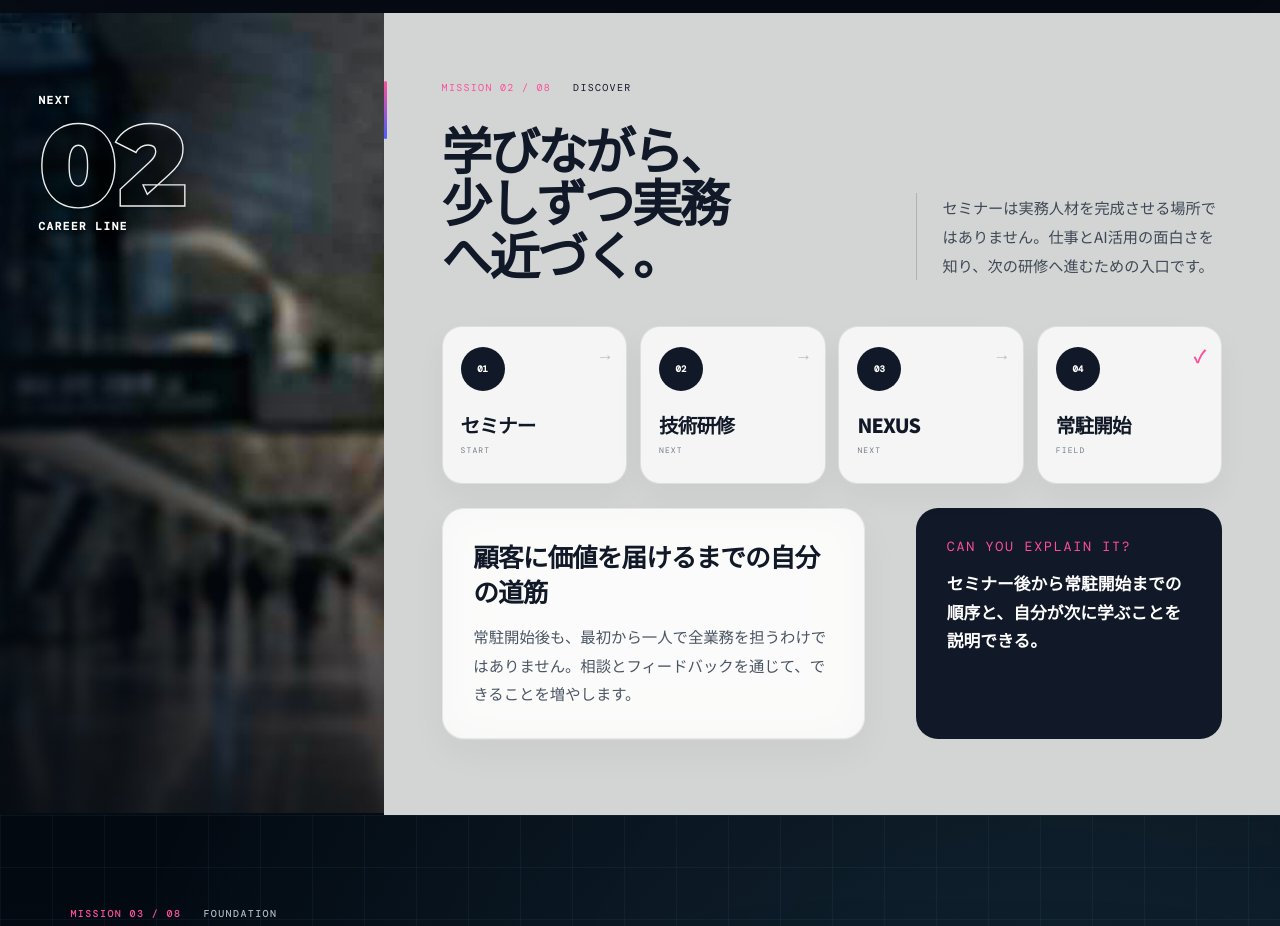
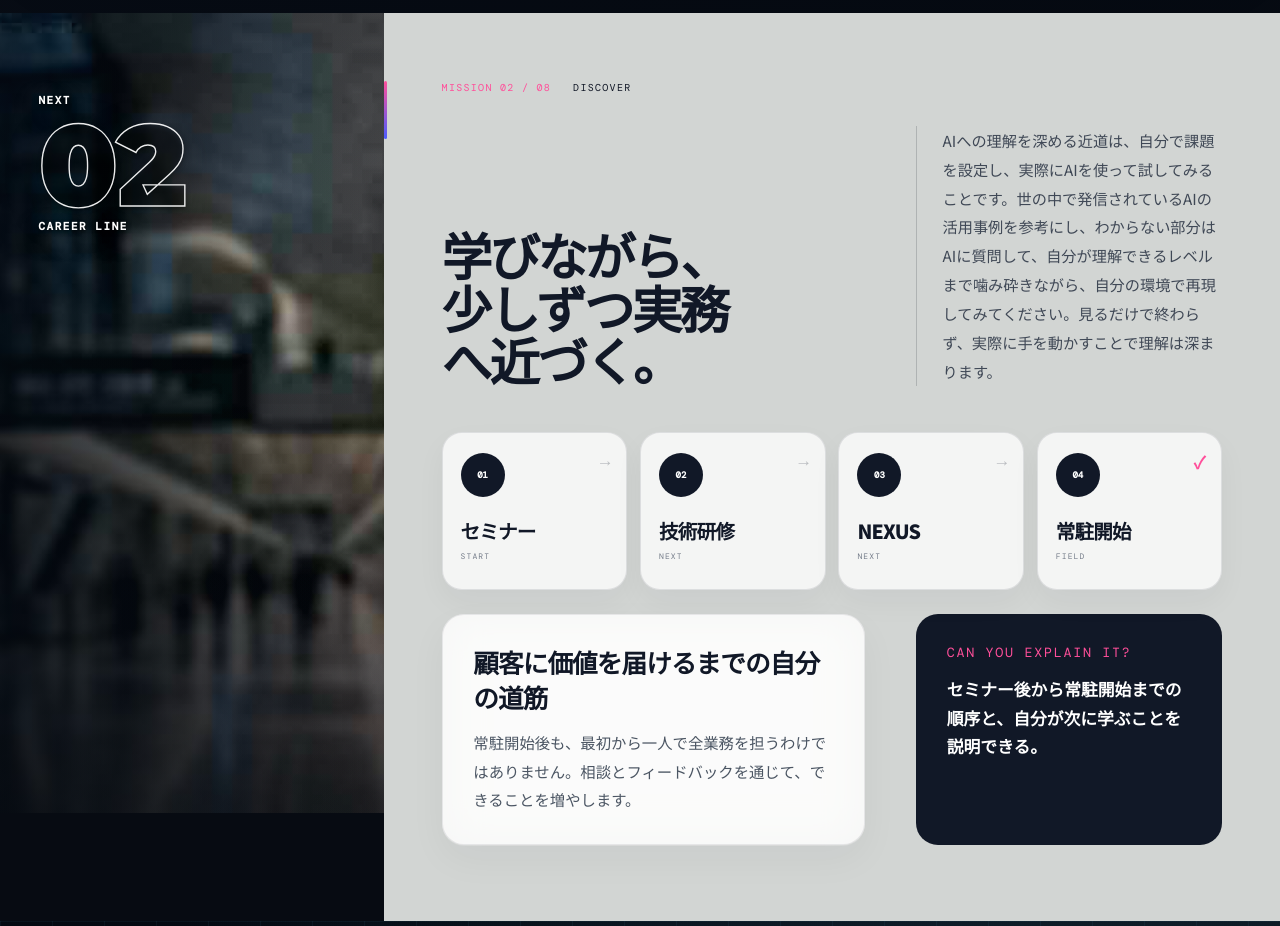
Before and after one commit to hmatsuo-ai/vexum-it-literacy-training, a Next.js app: page / in a window 1280 px wide. Shown: the part 5520-6446 px from the top of the page. Built offline with nearby package versions, Linux system fonts and the light colour scheme.

Commit message:
Rewrite Mission 02 AI learning guidance

```diff
--- a/app/page.tsx
+++ b/app/page.tsx
@@ -32,7 +32,7 @@ const missions: Mission[] = [
     title: "現在のVEXUM・働き方",
     lead: "学びながら、少しずつ実務へ近づく。",
     future: "顧客に価値を届けるまでの自分の道筋",
-    copy: "セミナーは実務人材を完成させる場所ではありません。仕事とAI活用の面白さを知り、次の研修へ進むための入口です。",
+    copy: "AIへの理解を深める近道は、自分で課題を設定し、実際にAIを使って試してみることです。世の中で発信されているAIの活用事例を参考にし、わからない部分はAIに質問して、自分が理解できるレベルまで噛み砕きながら、自分の環境で再現してみてください。見るだけで終わらず、実際に手を動かすことで理解は深まります。",
     points: ["セミナー", "技術研修", "NEXUS", "常駐開始"],
     explain: "常駐開始後も、最初から一人で全業務を担うわけではありません。相談とフィードバックを通じて、できることを増やします。",
     example: "AIを使う力だけでなく、業務を理解する、課題を発見する、改善案を伝える力が、少しずつ実務につながります。",
```
